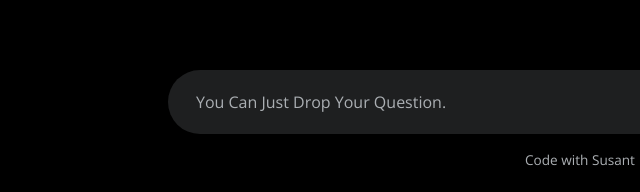
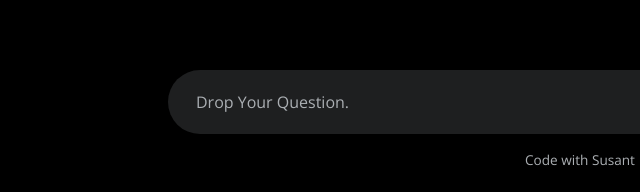
Before and after one commit to Susanta07/Nexa-code-with-susant, a plain HTML site: page index.html in a window 1280 px wide. Shown: the part 605-797 px from the top of the page, 60-700 px from the left. Drawn offline with nearby package versions, Linux system fonts and the light colour scheme.

Commit message:
Update index.html

```diff
--- a/index.html
+++ b/index.html
@@ -63,7 +63,7 @@
     <section class="prompt">
         <form action="#" class="prompt__form" novalidate>
             <div class="prompt__input-wrapper">
-                <input type="text" id="userInput" placeholder="You Can Just Drop Your Question." class="prompt__form-input" required>
+                <input type="text" id="userInput" placeholder="Drop Your Question." class="prompt__form-input" required>
                 <div class="prompt__form-buttons">
                     <button class="prompt__form-button" id="sendButton">
                         <i class='bx bx-send'></i>
```
